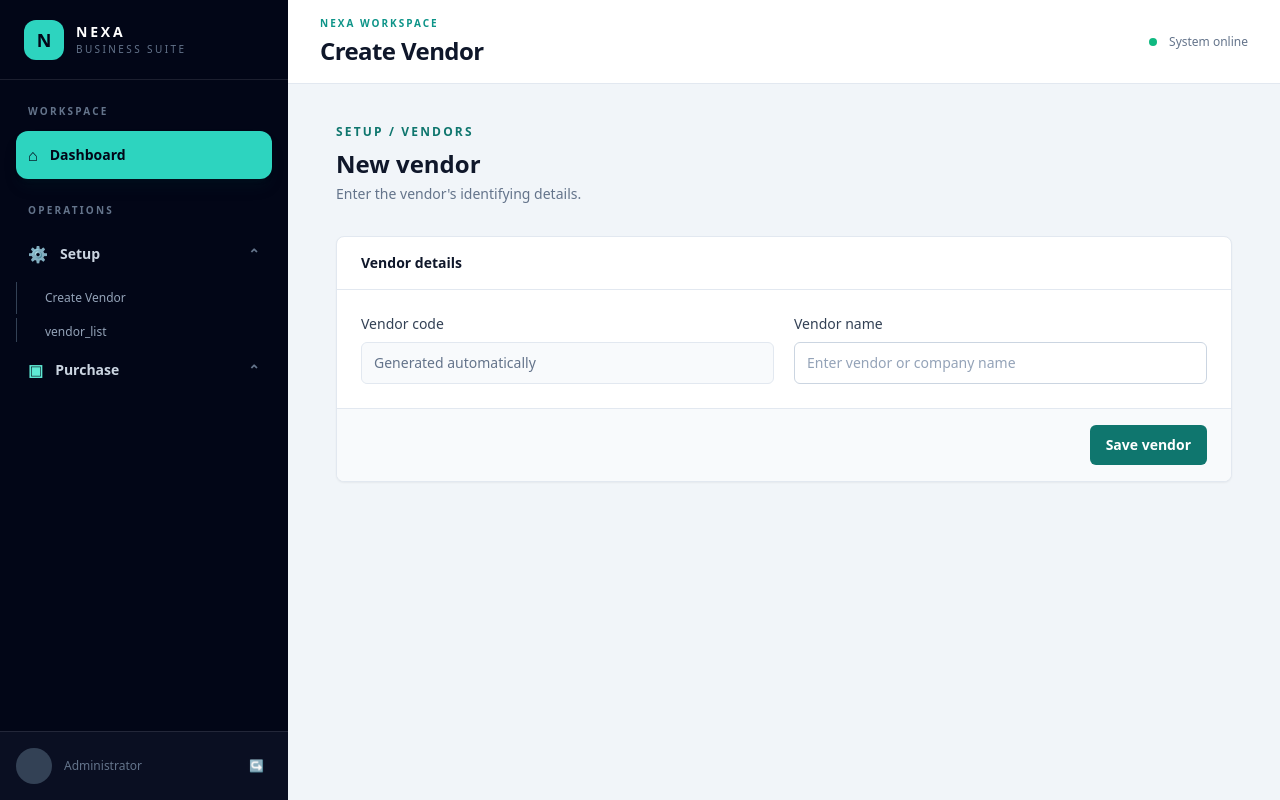
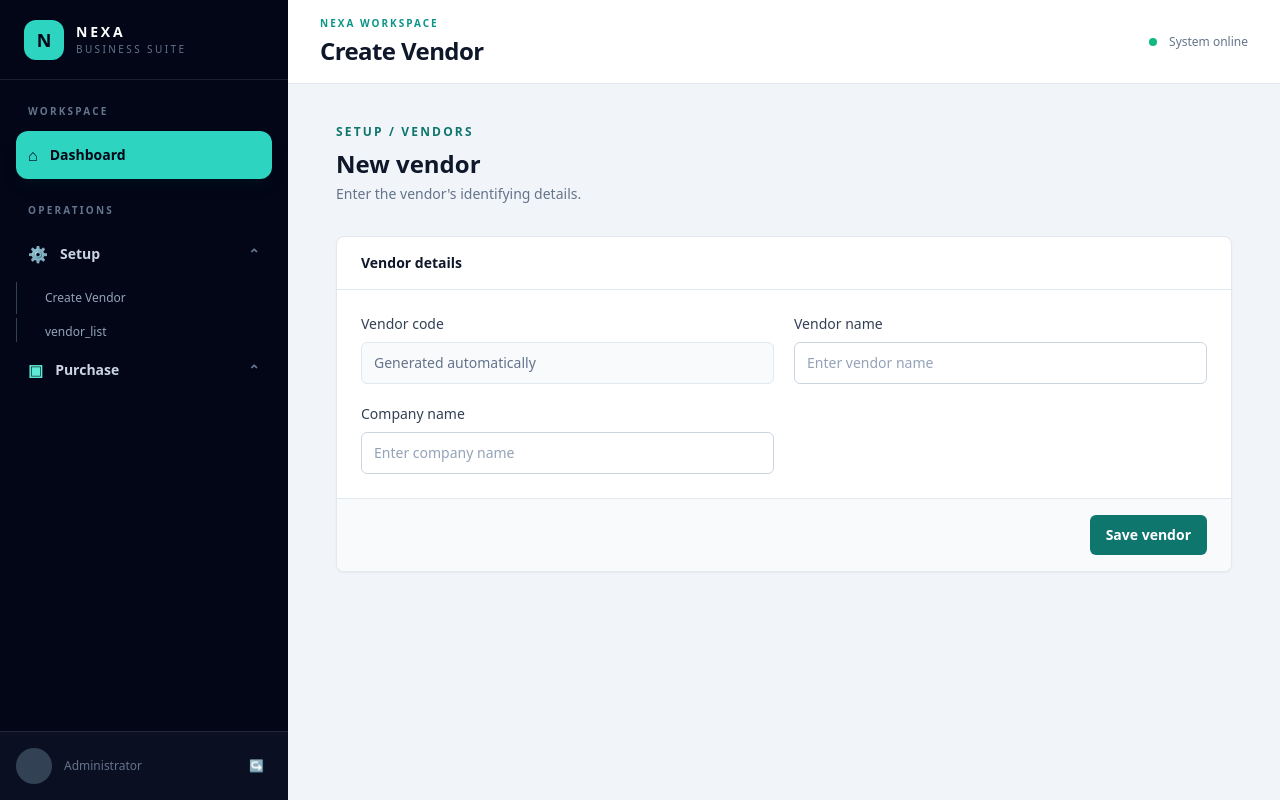
Before and after one commit to officermdm-spec/sap_business_one, a Django app: page /setup/create_vendor/ in a window 1280 px wide. Run offline with Django 5.2, Linux system fonts and the light colour scheme; some libraries are stand-ins or nearby versions.

Commit message:
Update vender form

```diff
--- a/setup/forms.py
+++ b/setup/forms.py
@@ -6,13 +6,20 @@ from .models import Vendor
 class VendorForm(forms.ModelForm):
     class Meta:
         model = Vendor
-        fields = ["vendor_name"]
+        fields = ["vendor_name", "company_name"]
         widgets = {
             "vendor_name": forms.TextInput(
                 attrs={
                     "autocomplete": "organization",
                     "class": "block w-full rounded-md border border-slate-300 px-3 py-2.5 text-sm text-slate-900 outline-none transition placeholder:text-slate-400 focus:border-teal-600 focus:ring-2 focus:ring-teal-600/20",
-                    "placeholder": "Enter vendor or company name",
+                    "placeholder": "Enter vendor name",
+                }
+            ),
+            "company_name": forms.TextInput(
+                attrs={
+                    "autocomplete": "organization",
+                    "class": "block w-full rounded-md border border-slate-300 px-3 py-2.5 text-sm text-slate-900 outline-none transition placeholder:text-slate-400 focus:border-teal-600 focus:ring-2 focus:ring-teal-600/20",
+                    "placeholder": "Enter company name",
                 }
             ),
         }
--- a/setup/models.py
+++ b/setup/models.py
@@ -4,6 +4,7 @@ from django.db import models
 class Vendor(models.Model):
 	vendor_code = models.CharField(max_length=20, unique=True, blank=True, editable=False)
 	vendor_name = models.CharField(max_length=150)
+	company_name = models.CharField(max_length=150, blank=True, null=True)
 
 	def save(self, *args, **kwargs):
 		super().save(*args, **kwargs)
--- a/setup/templates/setup/create_vendor.html
+++ b/setup/templates/setup/create_vendor.html
@@ -40,6 +40,13 @@
 					<p class="mt-1 text-sm text-red-700">{{ error }}</p>
 				{% endfor %}
 			</div>
+			<div>
+				<label for="{{ form.company_name.id_for_label }}" class="mb-2 block text-sm font-medium text-slate-700">Company name</label>
+				{{ form.company_name }}
+				{% for error in form.company_name.errors %}
+					<p class="mt-1 text-sm text-red-700">{{ error }}</p>
+				{% endfor %}
+			</div>
 		</div>
 
 		<div class="flex justify-end border-t border-slate-200 bg-slate-50 px-6 py-4">
--- a/setup/templates/setup/vendor_list.html
+++ b/setup/templates/setup/vendor_list.html
@@ -21,6 +21,7 @@
                     <tr>
                         <th scope="col" class="px-6 py-3 font-semibold">Vendor code</th>
                         <th scope="col" class="px-6 py-3 font-semibold">Vendor name</th>
+                        <th scope="col" class="px-6 py-3 font-semibold">Company name</th>
                     </tr>
                 </thead>
                 <tbody class="divide-y divide-slate-100">
@@ -28,6 +29,7 @@
                         <tr class="hover:bg-slate-50">
                             <td class="whitespace-nowrap px-6 py-4 font-medium text-slate-900">{{ vendor.vendor_code }}</td>
                             <td class="px-6 py-4 text-slate-700">{{ vendor.vendor_name }}</td>
+                            <td class="px-6 py-4 text-slate-700">{{ vendor.company_name }}</td>
                         </tr>
                     {% empty %}
                         <tr>
```
Also changed, not shown: setup/migrations/0002_vendor_company_name.py (added).
